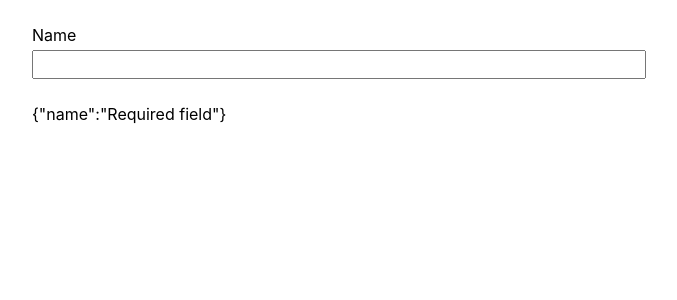
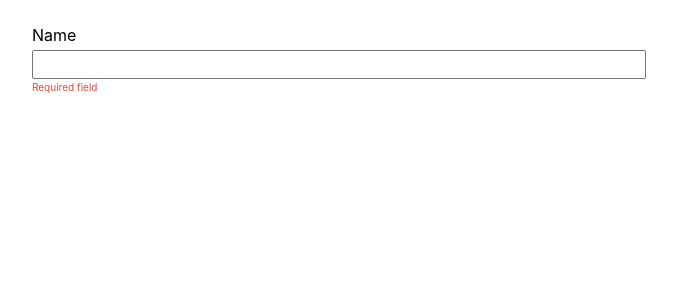
Before and after one commit to kharioki/react-forms, a React (Create React App) app: page / in a window 1280 px wide. Shown: the top 300 px of the page, without its empty margins (308-985 px from the left). Built offline with nearby package versions, Linux system fonts and the light colour scheme.

Commit message:
error component

```diff
--- /dev/null
+++ b/src/Error.jsx
@@ -0,0 +1,10 @@
+import React from 'react';
+
+const Error = ({ message }) =>
+  message ? (
+    <div className="form-message invalid">{message}</div>
+  ) : (
+    <div className="form-message valid">all good</div>
+  );
+
+export default Error;
--- a/src/VanillaForm.jsx
+++ b/src/VanillaForm.jsx
@@ -1,4 +1,5 @@
 import React, { useState, useEffect } from 'react';
+import Error from './Error';
 
 function validate(values) {
   let errors = {};
@@ -30,9 +31,8 @@ export default function VanillaForm() {
           }}
           value={name}
         />
+        <Error message={errors.name} />
       </div>
-
-      {JSON.stringify(errors)}
     </form>
   );
 }
```
